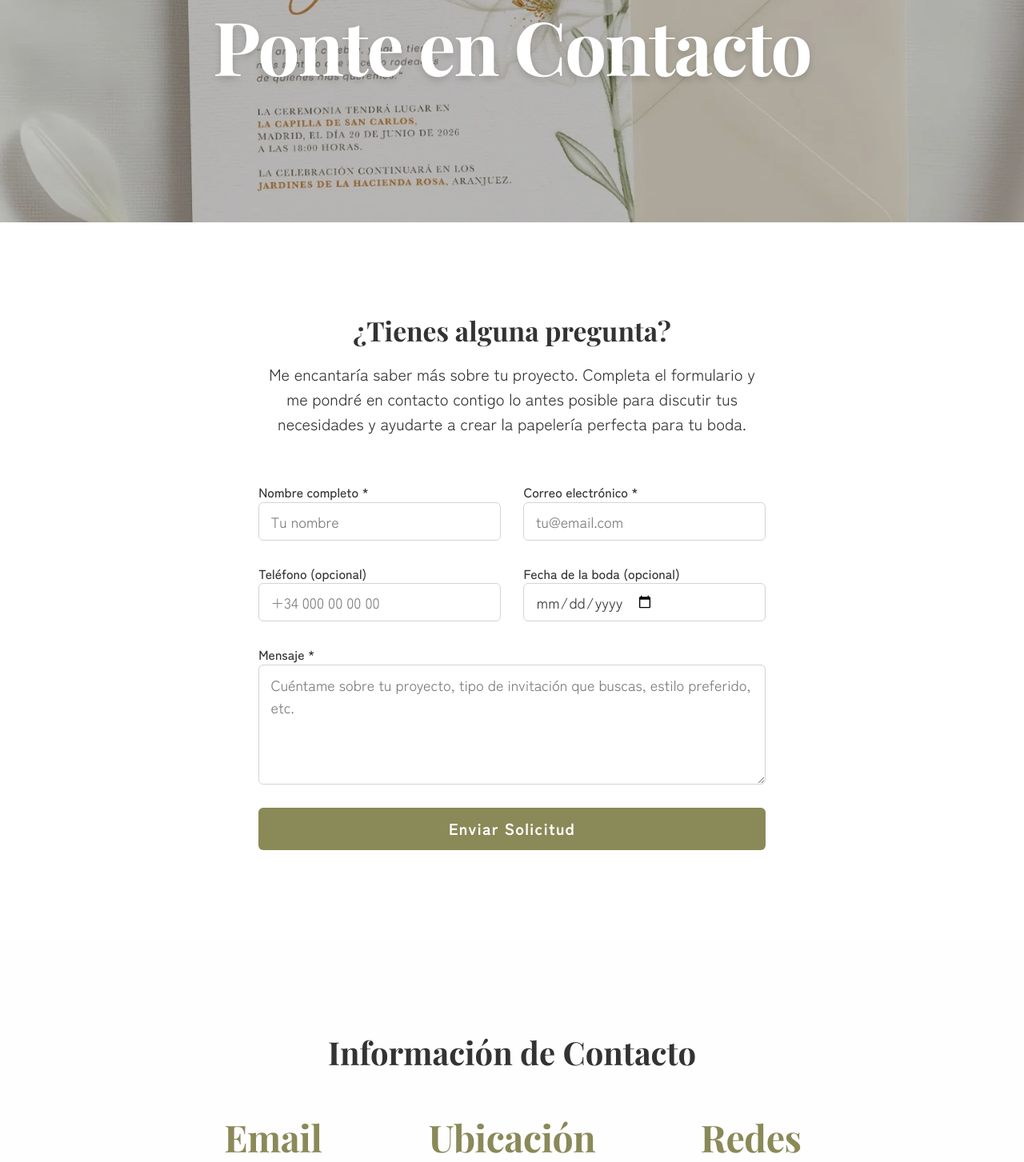
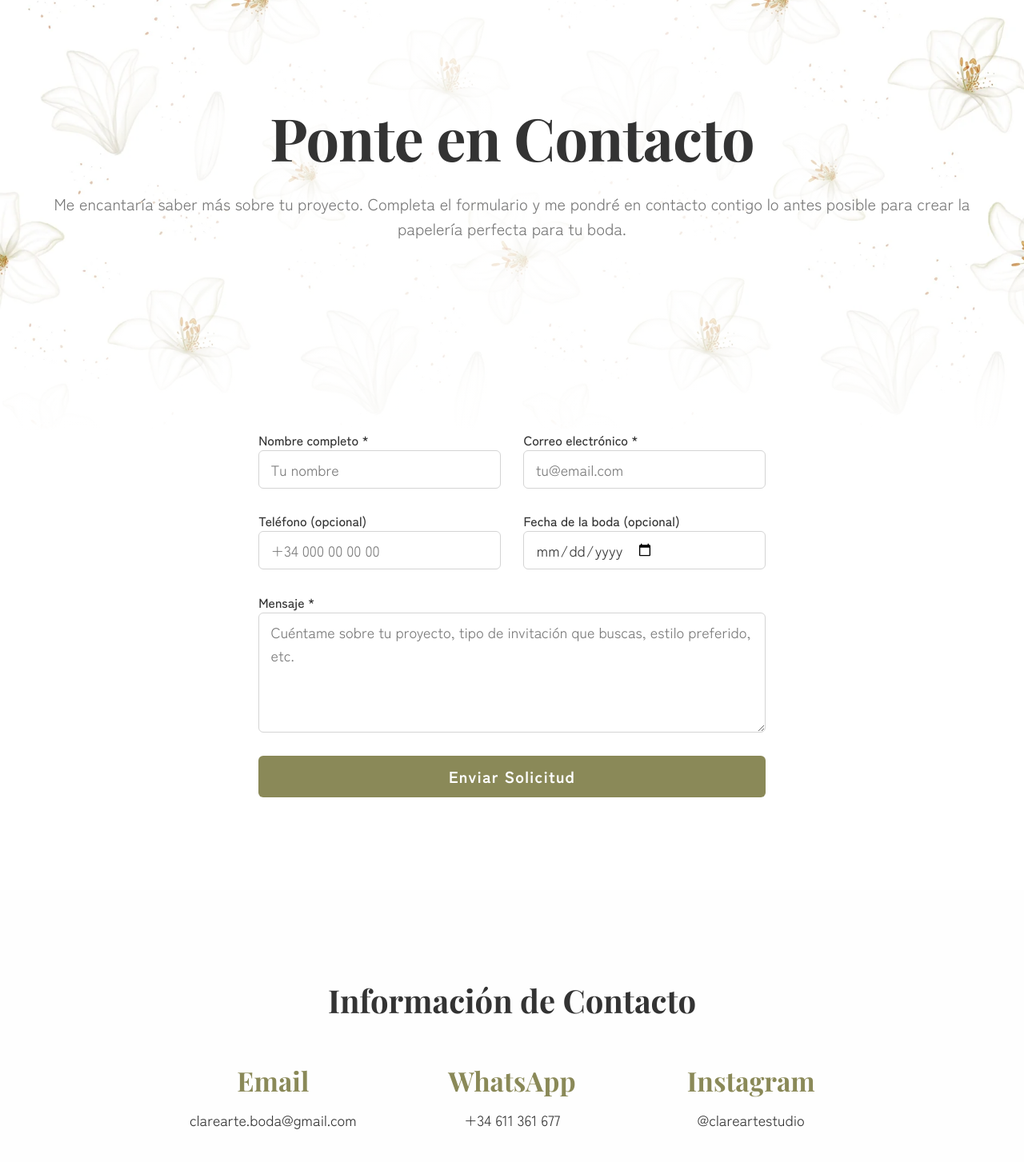
Before and after one commit to brunoferraric1/Clarearte, a Next.js app: page /es/contacto in a window 1280 px wide. Shown: the part 240-1693 px from the top of the page at 80% size. Built offline with nearby package versions, Linux system fonts and the light colour scheme.

Commit message:
Update contacto page with Hero component and real contact information

```diff
--- a/app/[lang]/contacto/page.tsx
+++ b/app/[lang]/contacto/page.tsx
@@ -1,5 +1,5 @@
 import { Navbar } from '@/components/navbar'
-import { PageHero } from '@/components/page-hero'
+import { Hero } from '@/components/hero'
 import { Button } from '@/components/ui/button'
 import { Input } from '@/components/ui/input'
 import { Textarea } from '@/components/ui/textarea'
@@ -22,30 +22,19 @@ export default async function ContactPage({
       <Navbar lang={lang} />
 
       {/* Hero Banner */}
-      <PageHero
+      <Hero
         title="Ponte en Contacto"
-        image="/images/home-sections-coleciones.webp"
-        imageAlt="Contacto"
-        overlayOpacity={0.2}
-        height="medium"
+        subtitle=""
+        description="Me encantaría saber más sobre tu proyecto. Completa el formulario y me pondré en contacto contigo lo antes posible para crear la papelería perfecta para tu boda."
+        noBottomPadding={true}
       />
 
       {/* Contact Section */}
-      <section className="py-16 md:py-24 bg-background">
+      <section className="pb-16 md:pb-24 bg-background">
         <div className="container mx-auto px-4 max-w-2xl">
           <div className="space-y-8">
-            {/* Introduction */}
-            <div className="text-center space-y-4">
-              <h2 className="text-title-1 font-display font-bold text-foreground">
-                ¿Tienes alguna pregunta?
-              </h2>
-              <p className="text-body-lg text-foreground leading-relaxed">
-                Me encantaría saber más sobre tu proyecto. Completa el formulario y me pondré en contacto contigo lo antes posible para discutir tus necesidades y ayudarte a crear la papelería perfecta para tu boda.
-              </p>
-            </div>
-
             {/* Contact Form */}
-            <form className="space-y-6 mt-12">
+            <form className="space-y-6">
               <div className="grid md:grid-cols-2 gap-6">
                 <div className="space-y-2">
                   <label htmlFor="name" className="text-body-sm font-medium text-foreground">
@@ -137,36 +126,34 @@ export default async function ContactPage({
 
           <div className="grid md:grid-cols-3 gap-8">
             <div className="text-center space-y-3">
-              <div className="text-title-3 font-display font-bold text-primary">
+              <div className="text-title-1 font-display font-bold text-primary">
                 Email
               </div>
               <p className="text-body text-foreground">
-                <a href="mailto:hello@clarearte.com" className="hover:text-primary transition-colors">
-                  hello@clarearte.com
+                <a href="mailto:clarearte.boda@gmail.com" className="hover:text-primary transition-colors" target="_blank" rel="noopener noreferrer">
+                  clarearte.boda@gmail.com
                 </a>
               </p>
             </div>
 
             <div className="text-center space-y-3">
-              <div className="text-title-3 font-display font-bold text-primary">
-                Ubicación
+              <div className="text-title-1 font-display font-bold text-primary">
+                WhatsApp
               </div>
               <p className="text-body text-foreground">
-                España & Portugal
+                <a href="http://wa.me/34611361677" className="hover:text-primary transition-colors" target="_blank" rel="noopener noreferrer">
+                  +34 611 361 677
+                </a>
               </p>
             </div>
 
             <div className="text-center space-y-3">
-              <div className="text-title-3 font-display font-bold text-primary">
-                Redes Sociales
+              <div className="text-title-1 font-display font-bold text-primary">
+                Instagram
               </div>
               <p className="text-body text-foreground">
-                <a href="#" className="hover:text-primary transition-colors">
-                  Instagram
-                </a>
-                {' '}/{' '}
-                <a href="#" className="hover:text-primary transition-colors">
-                  Pinterest
+                <a href="https://www.instagram.com/clareartestudio/" className="hover:text-primary transition-colors" target="_blank" rel="noopener noreferrer">
+                  @clareartestudio
                 </a>
               </p>
             </div>
--- a/src/components/hero.tsx
+++ b/src/components/hero.tsx
@@ -12,6 +12,7 @@ interface HeroProps {
     text: string
     href: string
   }
+  noBottomPadding?: boolean
 }
 
 export function Hero({
@@ -19,7 +20,8 @@ export function Hero({
   subtitle,
   description,
   primaryCTA,
-  secondaryCTA
+  secondaryCTA,
+  noBottomPadding = false
 }: HeroProps) {
   return (
     <section
@@ -41,7 +43,7 @@ export function Hero({
         }}
       />
 
-      <div className="container mx-auto px-4 py-12 md:py-16 relative z-10">
+      <div className={`container mx-auto px-4 ${noBottomPadding ? 'pt-12 md:pt-16' : 'py-12 md:py-16'} relative z-10`}>
         <div className="max-w-6xl mx-auto text-center">
           {/* Subtitle */}
           <p className="text-label font-mono font-medium text-muted-foreground mb-4">
```
